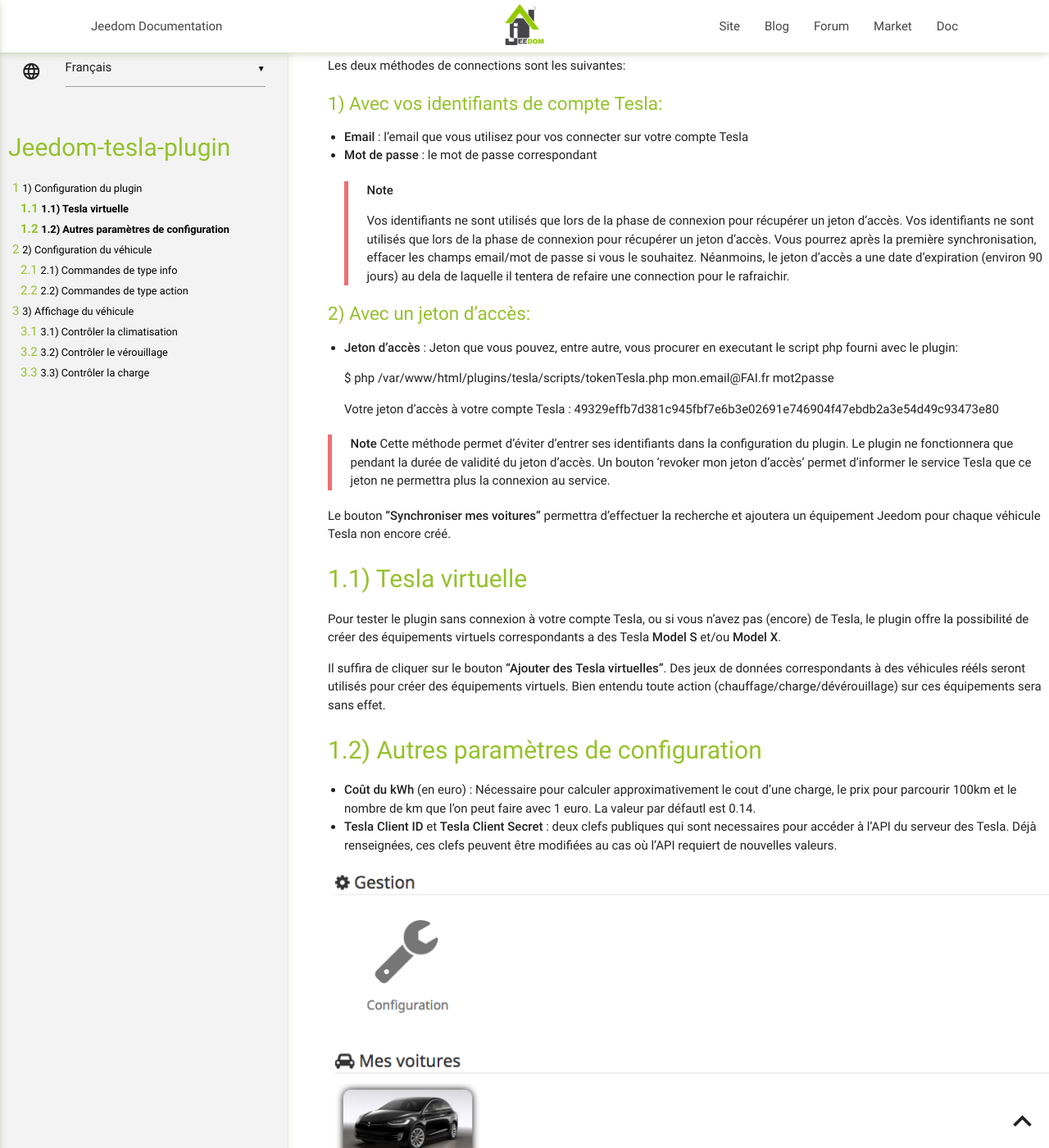
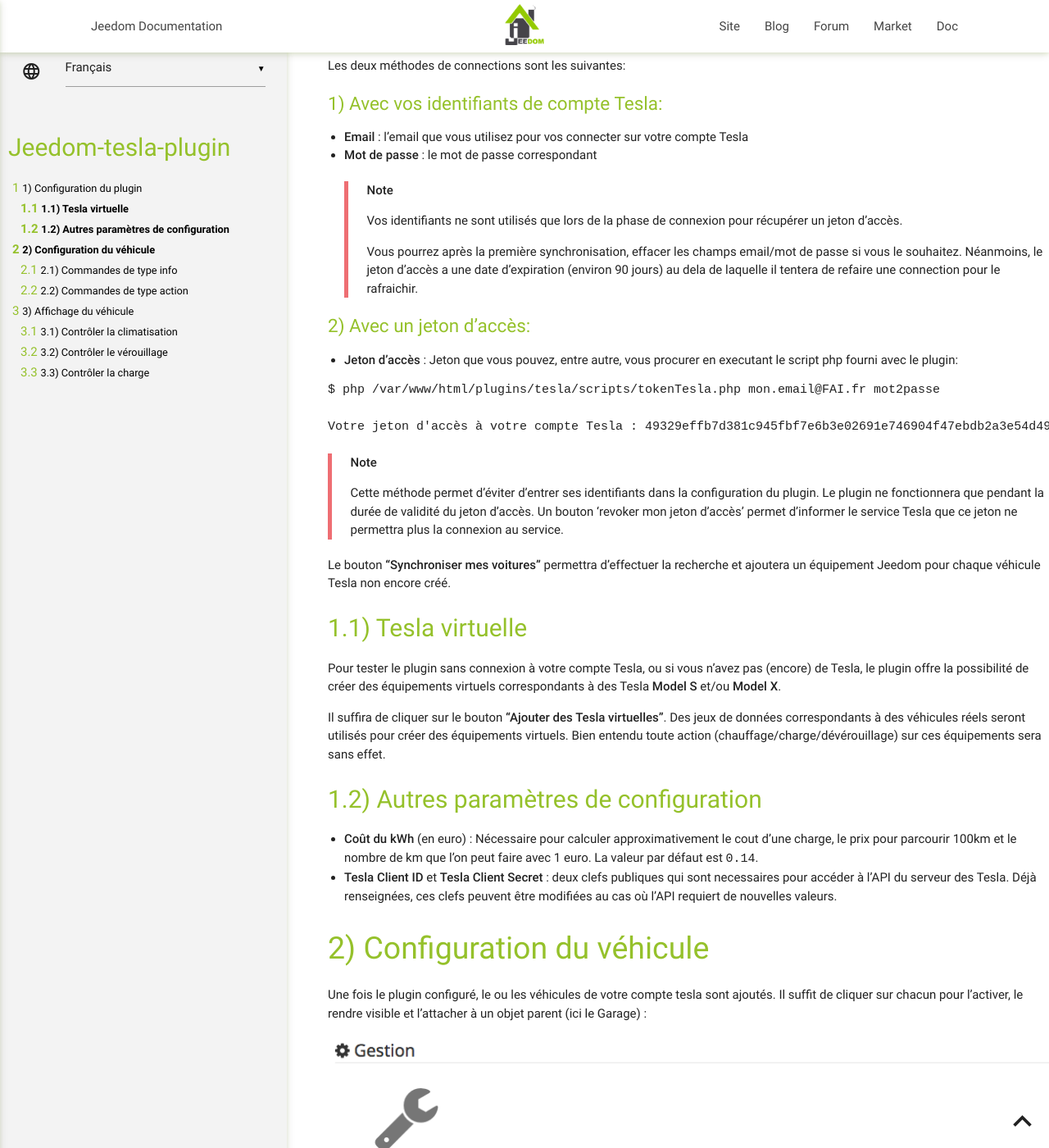
Before and after one commit to vercorsio/jeedom-tesla-plugin, a Jekyll site: the page built from fr_FR/index.md, in a window 1280 px wide and 1400 px high, scrolled down 1304 px. Shown: the whole window at 82% size. Built offline with Jekyll 4.4.1, drawn with Linux system fonts in a browser that asks for light colours; our own code applies the rules of GitHub Pages for plain Markdown files; some of the changed text lies outside the part shown.

Commit message:
Update doc

````diff
--- a/fr_FR/index.md
+++ b/fr_FR/index.md
@@ -27,18 +27,22 @@
 > **Note**
 >
 > Vos identifiants ne sont utilisés que lors de la phase de connexion pour récupérer un jeton d'accès.
-> Vos identifiants ne sont utilisés que lors de la phase de connexion pour récupérer un jeton d'accès. Vous pourrez après la première synchronisation, effacer les champs email/mot de passe si vous le souhaitez. Néanmoins, le jeton d'accès a une date d'expiration (environ 90 jours) au dela de laquelle il tentera de refaire une connection pour le rafraichir.
+>
+>Vous pourrez après la première synchronisation, effacer les champs email/mot de passe si vous le souhaitez. Néanmoins, le jeton d'accès a une date d'expiration (environ 90 jours) au dela de laquelle il tentera de refaire une connection pour le rafraichir.
 
 ### 2) Avec un jeton d'accès:
 
 - **Jeton d'accès** : Jeton que vous pouvez, entre autre, vous procurer en executant le script php fourni avec le plugin:
 
-    $ php /var/www/html/plugins/tesla/scripts/tokenTesla.php mon.email@FAI.fr mot2passe
+```
+$ php /var/www/html/plugins/tesla/scripts/tokenTesla.php mon.email@FAI.fr mot2passe
 
-     Votre jeton d'accès à votre compte Tesla : 49329effb7d381c945fbf7e6b3e02691e746904f47ebdb2a3e54d49c93473e80
+Votre jeton d'accès à votre compte Tesla : 49329effb7d381c945fbf7e6b3e02691e746904f47ebdb2a3e54d49c93473e80
+```
 
 
 > **Note**
+>
 > Cette méthode permet d'éviter d'entrer ses identifiants dans la configuration du plugin.
 > Le plugin ne fonctionnera que pendant la durée de validité du jeton d'accès.
 > Un bouton 'revoker mon jeton d'accès' permet d'informer le service Tesla que ce jeton ne permettra plus la connexion au service.
@@ -48,24 +52,25 @@
 Tesla virtuelle
 --
 
-Pour tester le plugin sans connexion à votre compte Tesla, ou si vous n'avez pas (encore) de Tesla, le plugin offre la possibilité de créer des équipements virtuels correspondants a des Tesla __Model S__ et/ou __Model X__.
+Pour tester le plugin sans connexion à votre compte Tesla, ou si vous n'avez pas (encore) de Tesla, le plugin offre la possibilité de créer des équipements virtuels correspondants à des Tesla __Model S__ et/ou __Model X__.
 
-Il suffira de cliquer sur le bouton __"Ajouter des Tesla virtuelles"__. Des jeux de données correspondants à des véhicules rééls seront utilisés pour créer des équipements virtuels. Bien entendu toute action (chauffage/charge/dévérouillage) sur ces équipements sera sans effet.
+Il suffira de cliquer sur le bouton __"Ajouter des Tesla virtuelles"__. Des jeux de données correspondants à des véhicules réels seront utilisés pour créer des équipements virtuels. Bien entendu toute action (chauffage/charge/dévérouillage) sur ces équipements sera sans effet.
 
 Autres paramètres de configuration
 --
 
-- **Coût du kWh** (en euro) : Nécessaire pour calculer approximativement le cout d'une charge, le prix pour parcourir 100km et le nombre de km que l'on peut faire avec 1 euro. La valeur par défautl est 0.14.
+- **Coût du kWh** (en euro) : Nécessaire pour calculer approximativement le cout d'une charge, le prix pour parcourir 100km et le nombre de km que l'on peut faire avec 1 euro. La valeur par défaut est `0.14`.
 - **Tesla Client ID** et **Tesla Client Secret** : deux clefs publiques qui sont necessaires pour accéder à l'API du serveur des Tesla. Déjà renseignées, ces clefs peuvent être modifiées au cas où l'API requiert de nouvelles valeurs.
 
 
-![config](../images/configPlugin-3.png)
 
 
 Configuration du véhicule
 =======================
 
 Une fois le plugin configuré, le ou les véhicules de votre compte tesla sont ajoutés. Il suffit de cliquer sur chacun pour l'activer, le rendre visible et l'attacher à un objet parent (ici le Garage) :
+
+![config](../images/configPlugin-3.png)
 
 ![config](../images/configCar-1.png)
 
````
Also changed, not shown: other parts of fr_FR/index.md (+23 -19 lines), fr_FR/changelog.md (+0 -1 lines).
